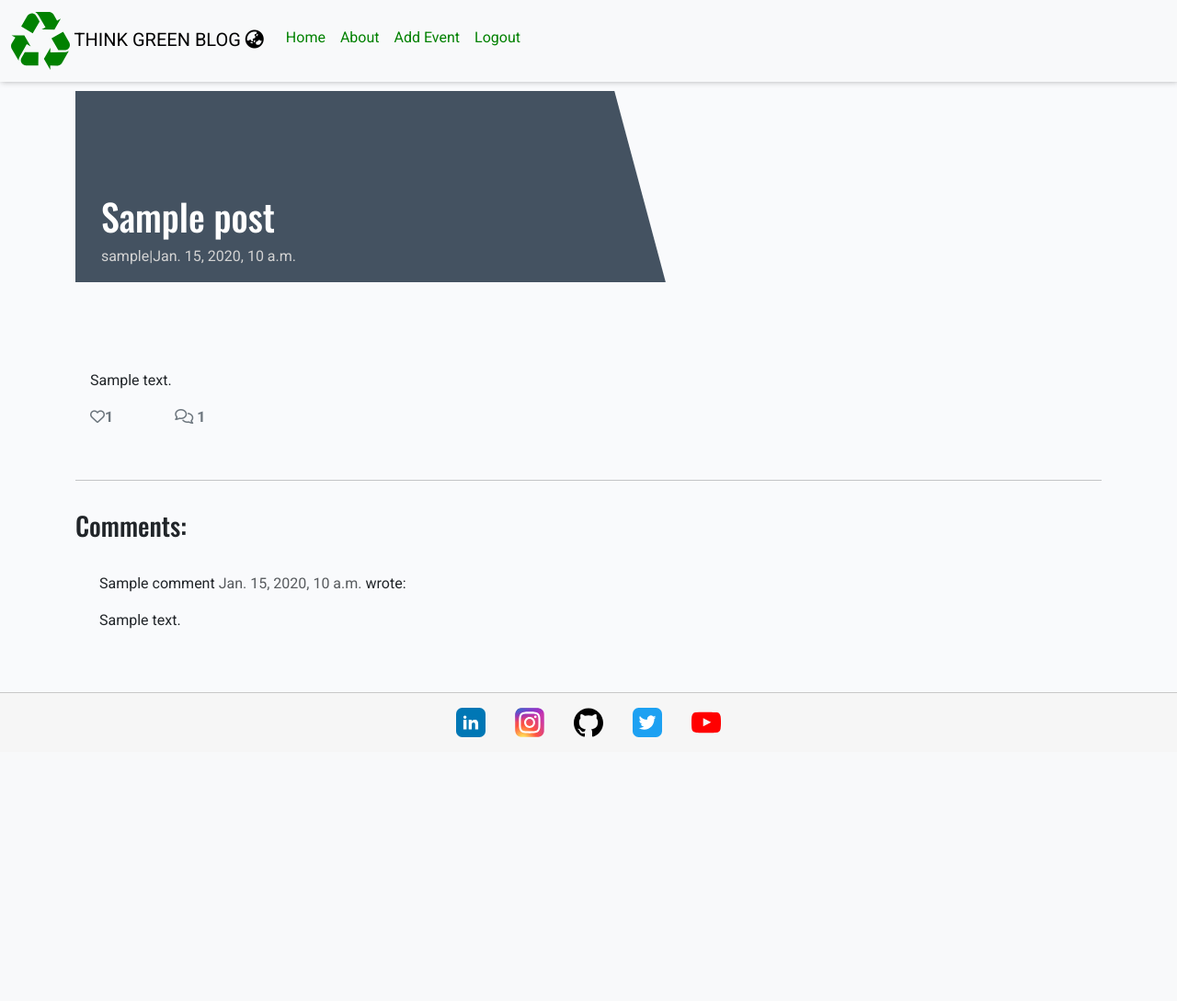
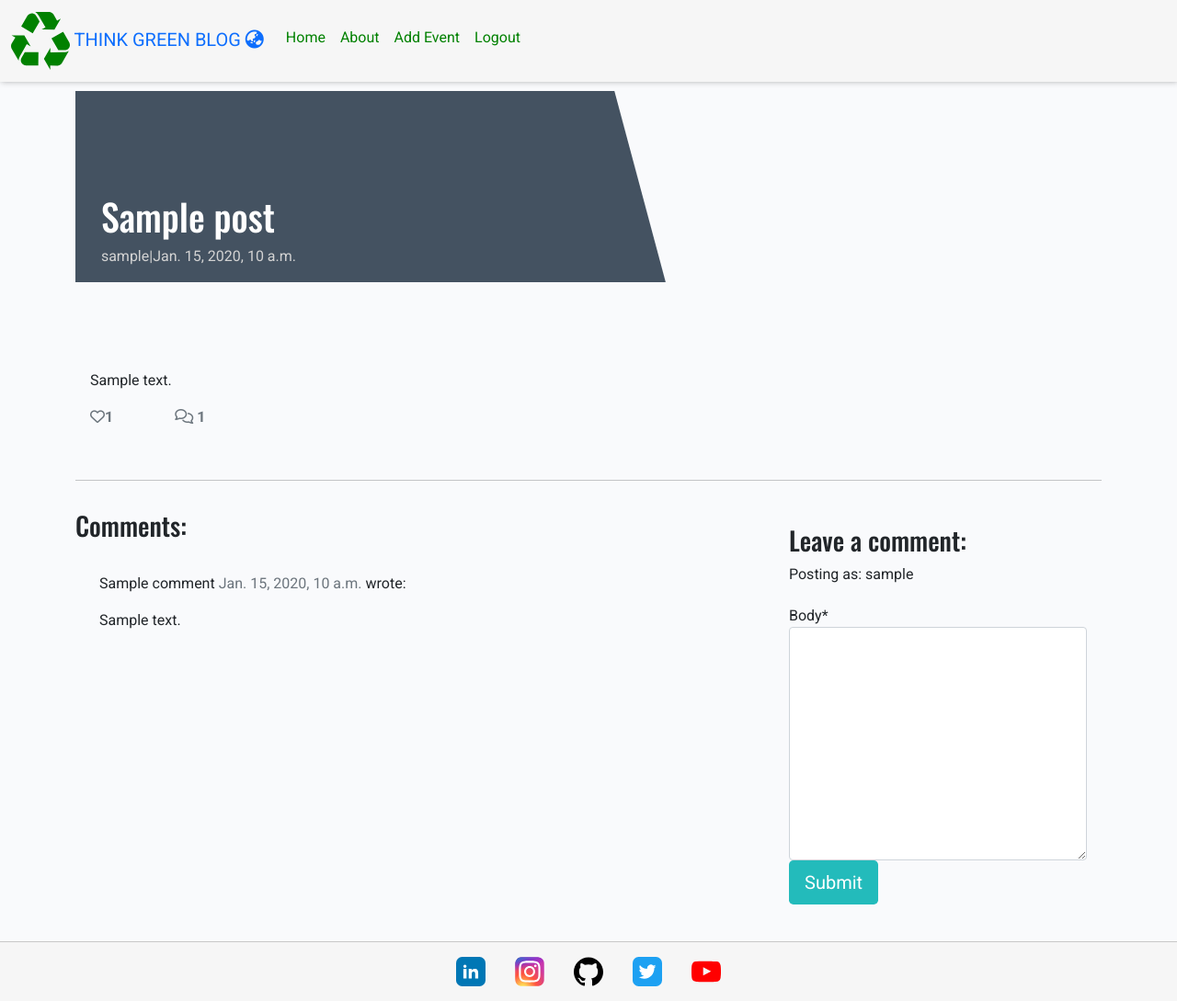
Before and after one commit to Ahmad-Hazrati/django-thinkgreen-blog, a Django app: a page that uses templates/base.html in a window 1280 px wide. Shown: the whole page at 92% size. Before the commit the page ends 802 px from the top, so only its background shows below. Run offline with Django 3.2, Linux system fonts and the light colour scheme; a user stored in the database is signed in; tables that the repository leaves empty hold one stand-in row (values such as "Sample post"); some libraries are stand-ins or nearby versions.

Commit message:
Add comment form and view to the post

```diff
--- /dev/null
+++ b/blog/forms.py
@@ -0,0 +1,8 @@
+from .models import Comment
+from django import forms
+
+
+class CommentForm(forms.ModelForm):
+    class Meta:
+        model = Comment
+        fields = ('body',)
--- a/blog/views.py
+++ b/blog/views.py
@@ -1,6 +1,7 @@
 from django.shortcuts import render, get_object_or_404
 from django.views import generic, View
 from .models import Post
+from .forms import CommentForm
 
 
 class PostList(generic.ListView):
@@ -25,6 +26,39 @@ class PostDetail(View):
             {
                 "post": post,
                 "comments": comments,
-                "liked": liked
+                "commented": False,
+                "liked": liked,
+                "comment_form": CommentForm()
             },
         )
+
+
+    def post(self, request, slug, *args, **kwargs):
+        queryset = Post.objects.filter(status=1)
+        post = get_object_or_404(queryset, slug=slug)
+        comments = post.comments.filter(approved=True).order_by('created_on')
+        liked = False
+        if post.likes.filter(id=self.request.user.id).exists():
+            liked = True
+
+        comment_form = CommentForm(data=request.POST)
+        if comment_form.is_valid():
+            comment_form.instance.email = request.user.email
+            comment_form.instance.name = request.user.username
+            comment = comment_form.save(commit=False)
+            comment.post = post
+            comment.save()
+
+        else:
+            comment_form = CommentForm()
+
+        return render(
+            request, "post_detail.html",
+            {
+                "post": post,
+                "comments": comments,
+                "commented": True,
+                "liked": liked,
+                "comment_form": CommentForm()
+            },
+        )
--- a/requirements.txt
+++ b/requirements.txt
@@ -1,9 +1,11 @@
 asgiref==3.7.2
 cloudinary==1.34.0
+crispy-bootstrap4==2022.1
 dj-database-url==0.5.0
 dj3-cloudinary-storage==0.0.6
 Django==3.2.21
 django-allauth==0.57.0
+django-crispy-forms==2.0
 django-summernote==0.8.20.0
 gunicorn==21.2.0
 oauthlib==3.2.2
--- a/templates/base.html
+++ b/templates/base.html
@@ -6,16 +6,15 @@
     <meta charset="UTF-8">
     <meta name="viewport" content="width=device-width, initial-scale=1.0">
     {% block extra_css %}
-    <link rel="stylesheet" href="https://cdnjs.cloudflare.com/ajax/libs/bootstrap/5.3.2/css/bootstrap.min.css"
-        integrity="sha512-b2QcS5SsA8tZodcDtGRELiGv5SaKSk1vDHDaQRda0htPYWZ6046lr3kJ5bAAQdpV2mmA/4v0wQF9MyU6/pDIAg=="
-        crossorigin="anonymous" referrerpolicy="no-referrer" />
+    <link href="https://cdn.jsdelivr.net/npm/bootstrap@5.0.1/dist/css/bootstrap.min.css" rel="stylesheet"
+        integrity="sha384-+0n0xVW2eSR5OomGNYDnhzAbDsOXxcvSN1TPprVMTNDbiYZCxYbOOl7+AMvyTG2x" crossorigin="anonymous">
     <link rel="stylesheet" href="{% static '/css/style.css' %}">
     {% endblock %}
     {% block onload_js %}
     <script src="https://kit.fontawesome.com/35995c850d.js" crossorigin="anonymous"></script>
-    <script src="https://cdnjs.cloudflare.com/ajax/libs/bootstrap/5.3.2/js/bootstrap.min.js"
-        integrity="sha512-WW8/jxkELe2CAiE4LvQfwm1rajOS8PHasCCx+knHG0gBHt8EXxS6T6tJRTGuDQVnluuAvMxWF4j8SNFDKceLFg=="
-        crossorigin="anonymous" referrerpolicy="no-referrer"></script>
+    <script src="https://cdn.jsdelivr.net/npm/bootstrap@5.0.1/dist/js/bootstrap.bundle.min.js"
+        integrity="sha384-gtEjrD/SeCtmISkJkNUaaKMoLD0//ElJ19smozuHV6z3Iehds+3Ulb9Bn9Plx0x4" crossorigin="anonymous">
+    </script>
     {% endblock %}
     <title>Think Green | Blog - {% block title %}{% endblock %}</title>
 </head>
--- a/templates/post_detail.html
+++ b/templates/post_detail.html
@@ -1,4 +1,6 @@
 {% extends 'base.html' %} {% block content %}
+
+{% load crispy_forms_tags %}
 
 <div class="masthead">
     <div class="container">
@@ -75,6 +77,24 @@
         <div class="col-md-4 card mb-4  mt-3 ">
             <div class="card-body">
                 <!-- For later -->
+                {% if commented %}
+                <div class="alert alert-success" role="alert">
+                    Your comment is awaiting for approval
+                </div>
+
+                {% else %}
+
+                {% if user.is_authenticated %}
+
+                <h3>Leave a comment:</h3>
+                <p>Posting as: {{ user.username }}</p>
+                <form method="post" style="margin-top: 1.3em;">
+                {{ comment_form | crispy }}
+                {% csrf_token %}
+                <button type="submit" class="btn btn-signup btn-lg">Submit</button>
+                </form>
+                {% endif %}
+                {% endif %}
             </div>
         </div>
     </div>
--- a/thinkgreen/settings.py
+++ b/thinkgreen/settings.py
@@ -54,14 +54,17 @@ INSTALLED_APPS = [
     # Other
     'cloudinary',
     'django_summernote',
+    'crispy_forms',
+    'crispy_bootstrap4',
 ]
-
 
 SITE_ID = 1
 
 
 LOGIN_REDIRECT_URL = '/'
 LOGOUT_REDIRECT_URL = '/'
+
+CRISPY_TEMPLATE_PACK = 'bootstrap4'
 
 
 MIDDLEWARE = [
--- a/thinkgreen/urls.py
+++ b/thinkgreen/urls.py
@@ -18,7 +18,7 @@ from django.urls import path, include
 
 urlpatterns = [
     path('admin/', admin.site.urls),
+    path('', include('blog.urls'), name='blog_urls'),
     path('summernote/', include('django_summernote.urls')),
-    path('', include('blog.urls'), name='blog_urls'),
     path('accounts/', include('allauth.urls')),
 ]
```
Also changed, not shown: templates/account/login.html (+6 -9 lines).
